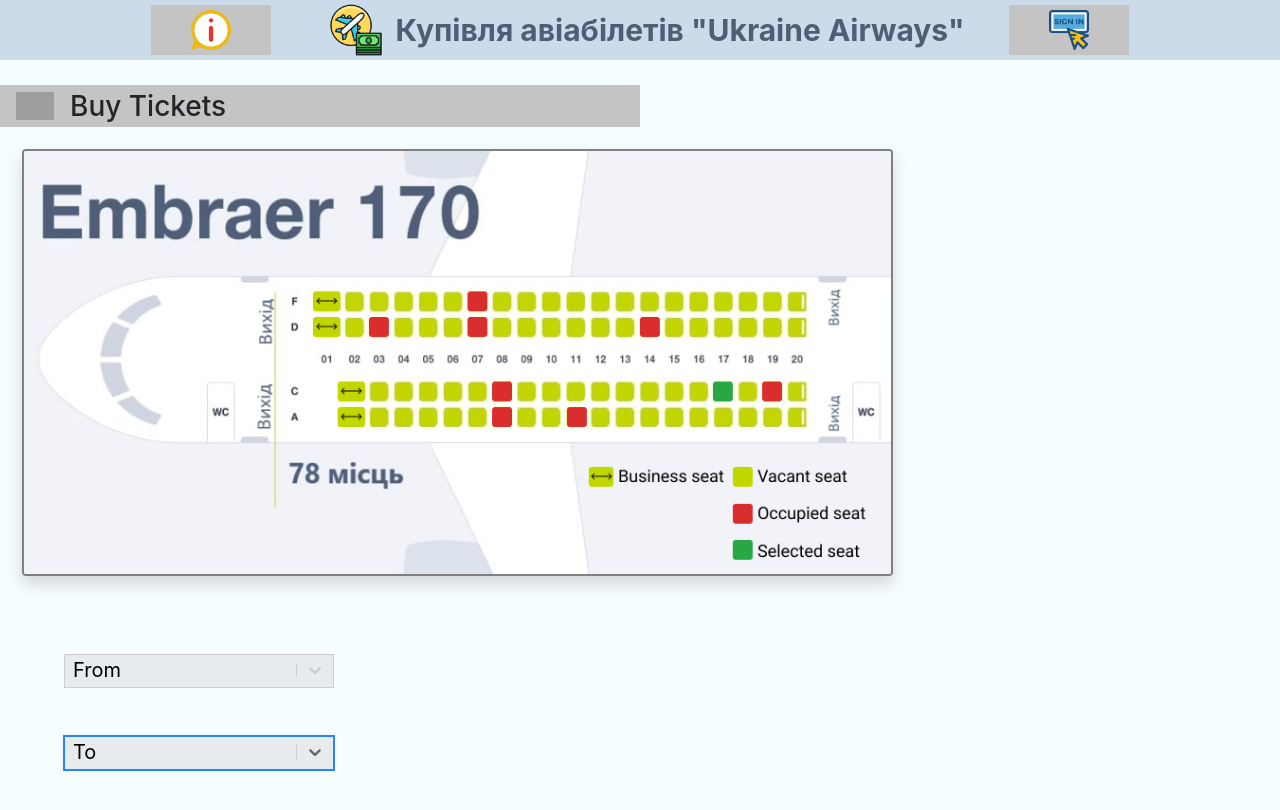
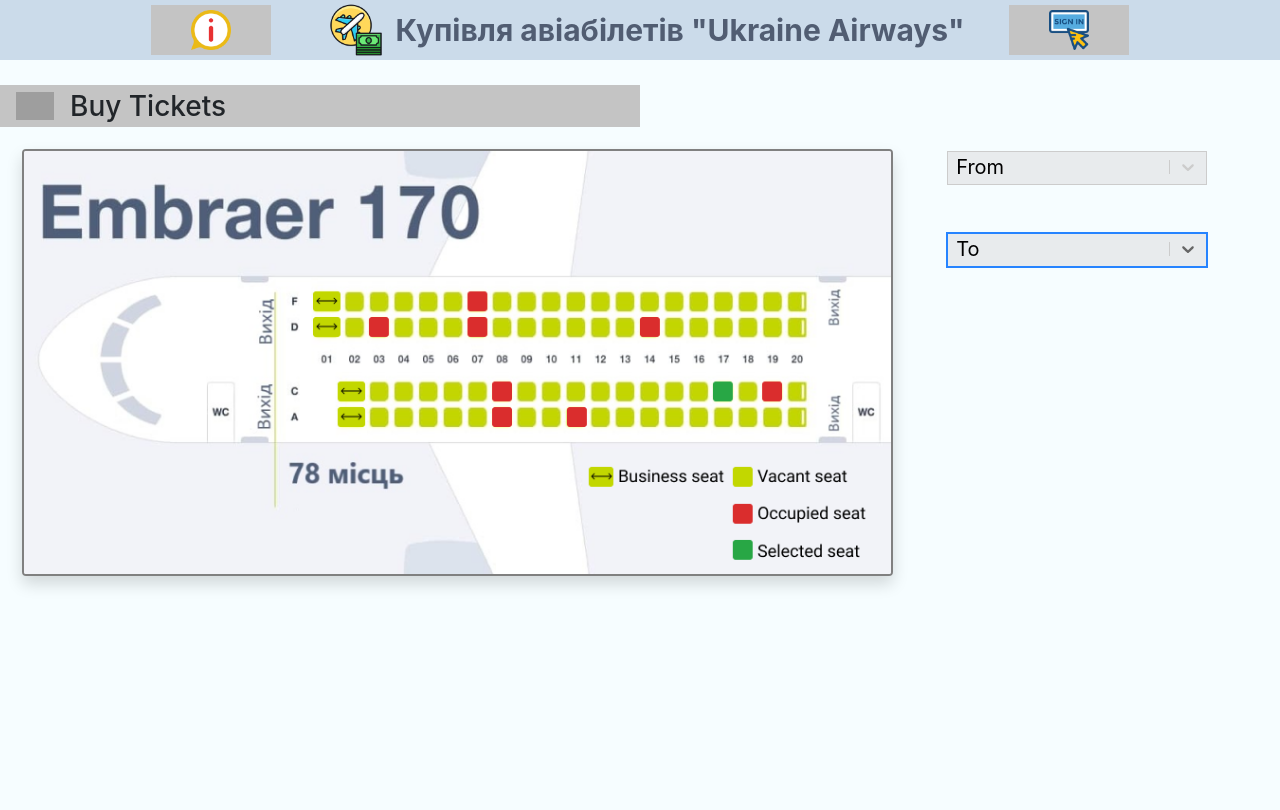
Before and after one commit to dream-team-ALNM/airlines, a React (Create React App) app in the folder frontend/: page / in a window 1280 px wide. Shown: the top 810 px of the page. Built offline with nearby package versions, Linux system fonts and the light colour scheme; grey boxes are pictures that could not be loaded.

Commit message:
Fix buyTickets page

```diff
--- a/frontend/src/components/buy-tickets/select-from-to/select-from-to-styles.ts
+++ b/frontend/src/components/buy-tickets/select-from-to/select-from-to-styles.ts
@@ -13,7 +13,7 @@
     margin: '0.5rem 2rem',
     minHeight: '30px',
     height: '30px',
-    width: 270,
+    width: 260,
     borderRadius: '0',
     fontFamily:
       // eslint-disable-next-line @typescript-eslint/quotes
--- a/frontend/src/components/buy-tickets/styles.module.scss
+++ b/frontend/src/components/buy-tickets/styles.module.scss
@@ -9,7 +9,6 @@
   }
 
   .buyTicketsForms {
-    padding: 2rem;
     .buyTicketsFrom {
       background-color: #e8ebed !important;
       border: 1px solid #e8ebed;
```
